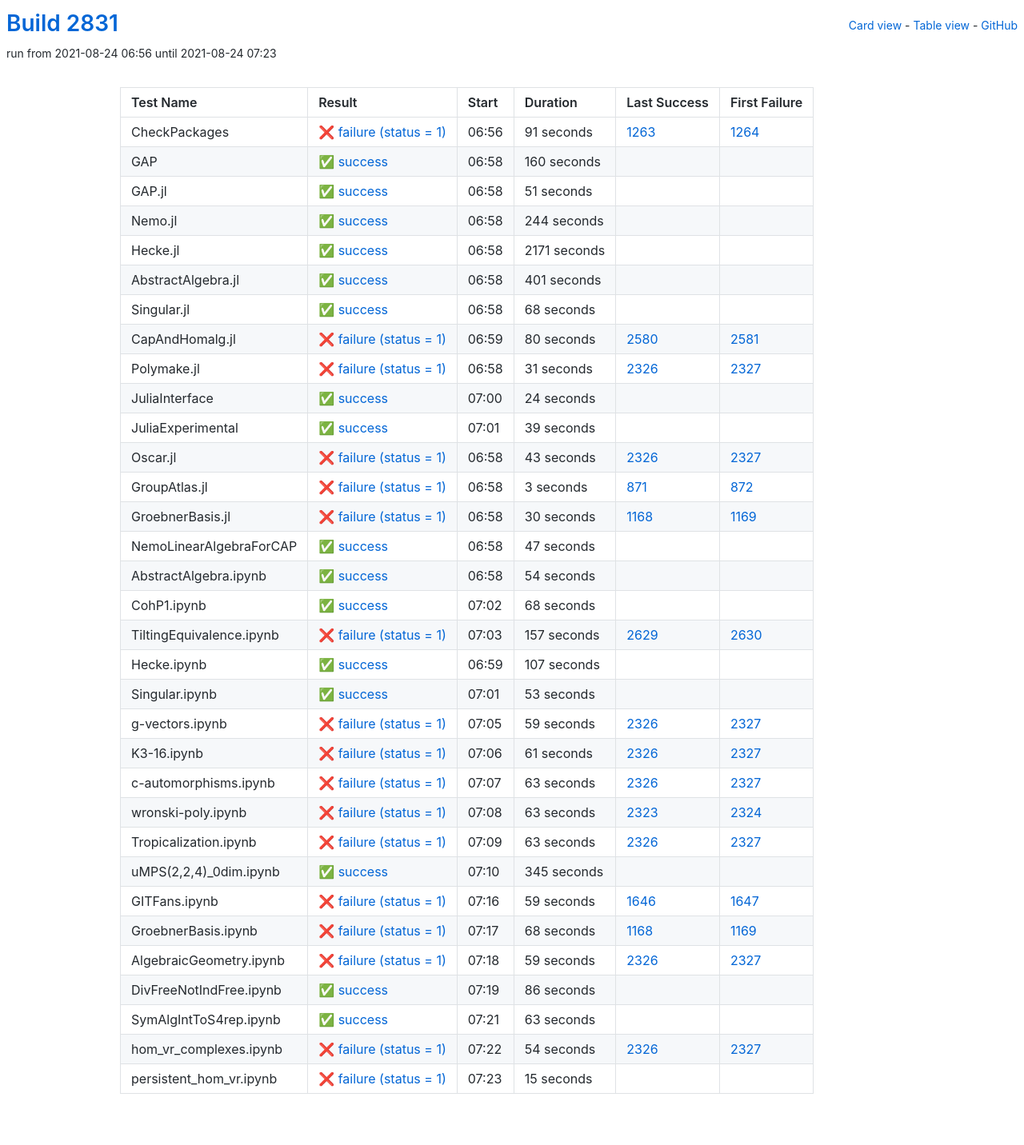
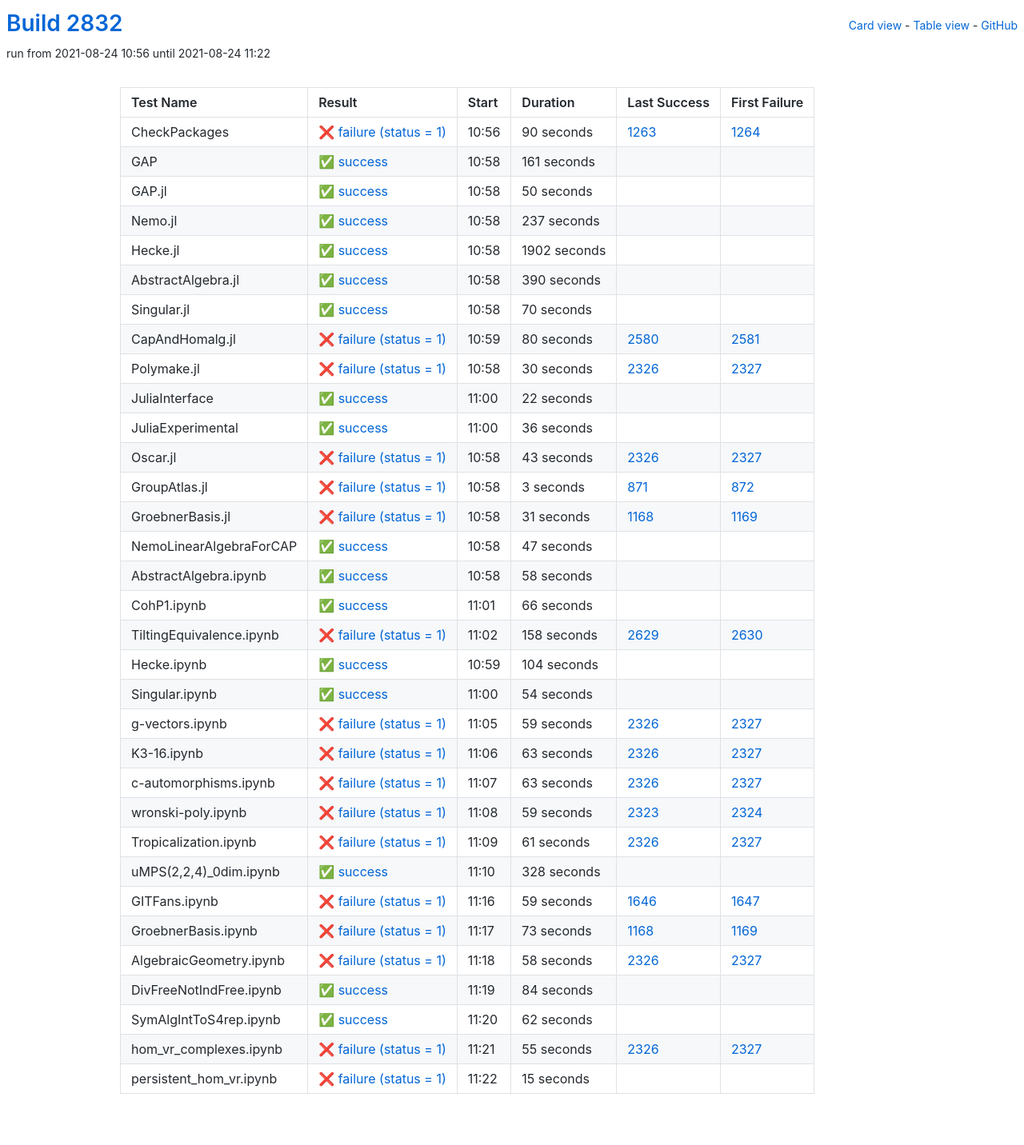
Before and after one commit to oscar-system/oscar-ci-status-stable, a Jekyll site: the page built from table.html, in a window 1280 px wide. Shown: the whole page at 80% size. Built offline with Jekyll 4.4.1, drawn with Linux system fonts in a browser that asks for light colours.

Commit message:
Build #2832

```diff
--- a/_data/ci.yml
+++ b/_data/ci.yml
@@ -1,6 +1,6 @@
 ---
-build: 2831
-build_url: https://oscarci.mathematik.uni-kl.de/job/oscar-stable/2831/
+build: 2832
+build_url: https://oscarci.mathematik.uni-kl.de/job/oscar-stable/2832/
 job: oscar-stable
 organization: oscar-system
 repo: oscar-ci-status-stable
@@ -8,92 +8,92 @@ repourl: https://github.com/oscar-system/oscar-ci-status-stable
 tests:
 - name: CheckPackages
   id: checkpackages
-  log: https://oscarci.mathematik.uni-kl.de/job/oscar-stable/2831/artifact/logs/build-2831/CheckPackages.log
-  start: 2021-08-24 06:56
+  log: https://oscarci.mathematik.uni-kl.de/job/oscar-stable/2832/artifact/logs/build-2832/CheckPackages.log
+  start: 2021-08-24 10:56
   success: false
   exitcode: 1
   status: failure
-  duration: 91
+  duration: 90
   last_success: 1263
   last_success_url: https://oscarci.mathematik.uni-kl.de/job/oscar-stable/1263/
   first_failure: 1264
   first_failure_url: https://oscarci.mathematik.uni-kl.de/job/oscar-stable/1264/
 - name: GAP
   id: gap
-  log: https://oscarci.mathematik.uni-kl.de/job/oscar-stable/2831/artifact/logs/build-2831/GAP.log
-  start: 2021-08-24 06:58
+  log: https://oscarci.mathematik.uni-kl.de/job/oscar-stable/2832/artifact/logs/build-2832/GAP.log
+  start: 2021-08-24 10:58
   success: true
   exitcode: 0
   status: success
-  duration: 160
+  duration: 161
   last_success: false
   last_success_url:
   first_failure: false
   first_failure_url:
 - name: GAP.jl
   id: gap-jl
-  log: https://oscarci.mathematik.uni-kl.de/job/oscar-stable/2831/artifact/logs/build-2831/GAP.jl.log
-  start: 2021-08-24 06:58
+  log: https://oscarci.mathematik.uni-kl.de/job/oscar-stable/2832/artifact/logs/build-2832/GAP.jl.log
+  start: 2021-08-24 10:58
   success: true
   exitcode: 0
   status: success
-  duration: 51
+  duration: 50
   last_success: false
   last_success_url:
   first_failure: false
   first_failure_url:
 - name: Nemo.jl
   id: nemo-jl
-  log: https://oscarci.mathematik.uni-kl.de/job/oscar-stable/2831/artifact/logs/build-2831/Nemo.jl.log
-  start: 2021-08-24 06:58
+  log: https://oscarci.mathematik.uni-kl.de/job/oscar-stable/2832/artifact/logs/build-2832/Nemo.jl.log
+  start: 2021-08-24 10:58
   success: true
   exitcode: 0
   status: success
-  duration: 244
+  duration: 237
   last_success: false
   last_success_url:
   first_failure: false
   first_failure_url:
 - name: Hecke.jl
   id: hecke-jl
-  log: https://oscarci.mathematik.uni-kl.de/job/oscar-stable/2831/artifact/logs/build-2831/Hecke.jl.log
-  start: 2021-08-24 06:58
+  log: https://oscarci.mathematik.uni-kl.de/job/oscar-stable/2832/artifact/logs/build-2832/Hecke.jl.log
+  start: 2021-08-24 10:58
   success: true
   exitcode: 0
   status: success
-  duration: 2171
+  duration: 1902
   last_success: false
   last_success_url:
   first_failure: false
   first_failure_url:
 - name: AbstractAlgebra.jl
   id: abstractalgebra-jl
-  log: https://oscarci.mathematik.uni-kl.de/job/oscar-stable/2831/artifact/logs/build-2831/AbstractAlgebra.jl.log
-  start: 2021-08-24 06:58
+  log: https://oscarci.mathematik.uni-kl.de/job/oscar-stable/2832/artifact/logs/build-2832/AbstractAlgebra.jl.log
+  start: 2021-08-24 10:58
   success: true
   exitcode: 0
   status: success
-  duration: 401
+  duration: 390
   last_success: false
   last_success_url:
   first_failure: false
   first_failure_url:
 - name: Singular.jl
   id: singular-jl
-  log: https://oscarci.mathematik.uni-kl.de/job/oscar-stable/2831/artifact/logs/build-2831/Singular.jl.log
-  start: 2021-08-24 06:58
+  log: https://oscarci.mathematik.uni-kl.de/job/oscar-stable/2832/artifact/logs/build-2832/Singular.jl.log
+  start: 2021-08-24 10:58
   success: true
   exitcode: 0
   status: success
-  duration: 68
+  duration: 70
   last_success: false
   last_success_url:
   first_failure: false
   first_failure_url:
 - name: CapAndHomalg.jl
   id: capandhomalg-jl
-  log: https://oscarci.mathematik.uni-kl.de/job/oscar-stable/2831/artifact/logs/build-2831/CapAndHomalg.jl.log
-  start: 2021-08-24 06:59
+  log: https://oscarci.mathematik.uni-kl.de/job/oscar-stable/2832/artifact/logs/build-2832/CapAndHomalg.jl.log
+  start: 2021-08-24 10:59
   success: false
   exitcode: 1
   status: failure
@@ -104,44 +104,44 @@ tests:
   first_failure_url: https://oscarci.mathematik.uni-kl.de/job/oscar-stable/2581/
 - name: Polymake.jl
   id: polymake-jl
-  log: https://oscarci.mathematik.uni-kl.de/job/oscar-stable/2831/artifact/logs/build-2831/Polymake.jl.log
-  start: 2021-08-24 06:58
+  log: https://oscarci.mathematik.uni-kl.de/job/oscar-stable/2832/artifact/logs/build-2832/Polymake.jl.log
+  start: 2021-08-24 10:58
   success: false
   exitcode: 1
   status: failure
-  duration: 31
+  duration: 30
   last_success: 2326
   last_success_url: https://oscarci.mathematik.uni-kl.de/job/oscar-stable/2326/
   first_failure: 2327
   first_failure_url: https://oscarci.mathematik.uni-kl.de/job/oscar-stable/2327/
 - name: JuliaInterface
   id: juliainterface
-  log: https://oscarci.mathematik.uni-kl.de/job/oscar-stable/2831/artifact/logs/build-2831/JuliaInterface.log
-  start: 2021-08-24 07:00
+  log: https://oscarci.mathematik.uni-kl.de/job/oscar-stable/2832/artifact/logs/build-2832/JuliaInterface.log
+  start: 2021-08-24 11:00
   success: true
   exitcode: 0
   status: success
-  duration: 24
+  duration: 22
   last_success: false
   last_success_url:
   first_failure: false
   first_failure_url:
 - name: JuliaExperimental
   id: juliaexperimental
-  log: https://oscarci.mathematik.uni-kl.de/job/oscar-stable/2831/artifact/logs/build-2831/JuliaExperimental.log
-  start: 2021-08-24 07:01
+  log: https://oscarci.mathematik.uni-kl.de/job/oscar-stable/2832/artifact/logs/build-2832/JuliaExperimental.log
+  start: 2021-08-24 11:00
   success: true
   exitcode: 0
   status: success
-  duration: 39
+  duration: 36
   last_success: false
   last_success_url:
   first_failure: false
   first_failure_url:
 - name: Oscar.jl
   id: oscar-jl
-  log: https://oscarci.mathematik.uni-kl.de/job/oscar-stable/2831/artifact/logs/build-2831/Oscar.jl.log
-  start: 2021-08-24 06:58
+  log: https://oscarci.mathematik.uni-kl.de/job/oscar-stable/2832/artifact/logs/build-2832/Oscar.jl.log
+  start: 2021-08-24 10:58
   success: false
   exitcode: 1
   status: failure
@@ -152,8 +152,8 @@ tests:
   first_failure_url: https://oscarci.mathematik.uni-kl.de/job/oscar-stable/2327/
 - name: GroupAtlas.jl
   id: groupatlas-jl
-  log: https://oscarci.mathematik.uni-kl.de/job/oscar-stable/2831/artifact/logs/build-2831/GroupAtlas.jl.log
-  start: 2021-08-24 06:58
+  log: https://oscarci.mathematik.uni-kl.de/job/oscar-stable/2832/artifact/logs/build-2832/GroupAtlas.jl.log
+  start: 2021-08-24 10:58
   success: false
   exitcode: 1
   status: failure
@@ -164,20 +164,20 @@ tests:
   first_failure_url: https://oscarci.mathematik.uni-kl.de/job/oscar-stable/872/
 - name: GroebnerBasis.jl
   id: groebnerbasis-jl
-  log: https://oscarci.mathematik.uni-kl.de/job/oscar-stable/2831/artifact/logs/build-2831/GroebnerBasis.jl.log
-  start: 2021-08-24 06:58
+  log: https://oscarci.mathematik.uni-kl.de/job/oscar-stable/2832/artifact/logs/build-2832/GroebnerBasis.jl.log
+  start: 2021-08-24 10:58
   success: false
   exitcode: 1
   status: failure
-  duration: 30
+  duration: 31
   last_success: 1168
   last_success_url: https://oscarci.mathematik.uni-kl.de/job/oscar-stable/1168/
   first_failure: 1169
   first_failure_url: https://oscarci.mathematik.uni-kl.de/job/oscar-stable/1169/
 - name: NemoLinearAlgebraForCAP
   id: nemolinearalgebraforcap
-  log: https://oscarci.mathematik.uni-kl.de/job/oscar-stable/2831/artifact/logs/build-2831/NemoLinearAlgebraForCAP.log
-  start: 2021-08-24 06:58
+  log: https://oscarci.mathematik.uni-kl.de/job/oscar-stable/2832/artifact/logs/build-2832/NemoLinearAlgebraForCAP.log
+  start: 2021-08-24 10:58
   success: true
   exitcode: 0
   status: success
@@ -188,8 +188,56 @@ tests:
   first_failure_url:
 - name: AbstractAlgebra.ipynb
   id: abstractalgebra-ipynb
-  log: https://oscarci.mathematik.uni-kl.de/job/oscar-stable/2831/artifact/logs/build-2831/AbstractAlgebra.ipynb.log
-  start: 2021-08-24 06:58
+  log: https://oscarci.mathematik.uni-kl.de/job/oscar-stable/2832/artifact/logs/build-2832/AbstractAlgebra.ipynb.log
+  start: 2021-08-24 10:58
+  success: true
+  exitcode: 0
+  status: success
+  duration: 58
+  last_success: false
+  last_success_url:
+  first_failure: false
+  first_failure_url:
+- name: CohP1.ipynb
+  id: cohp1-ipynb
+  log: https://oscarci.mathematik.uni-kl.de/job/oscar-stable/2832/artifact/logs/build-2832/CohP1.ipynb.log
+  start: 2021-08-24 11:01
+  success: true
+  exitcode: 0
+  status: success
+  duration: 66
+  last_success: false
+  last_success_url:
+  first_failure: false
+  first_failure_url:
+- name: TiltingEquivalence.ipynb
+  id: tiltingequivalence-ipynb
+  log: https://oscarci.mathematik.uni-kl.de/job/oscar-stable/2832/artifact/logs/build-2832/TiltingEquivalence.ipynb.log
+  start: 2021-08-24 11:02
+  success: false
+  exitcode: 1
+  status: failure
+  duration: 158
+  last_success: 2629
+  last_success_url: https://oscarci.mathematik.uni-kl.de/job/oscar-stable/2629/
+  first_failure: 2630
+  first_failure_url: https://oscarci.mathematik.uni-kl.de/job/oscar-stable/2630/
+- name: Hecke.ipynb
+  id: hecke-ipynb
+  log: https://oscarci.mathematik.uni-kl.de/job/oscar-stable/2832/artifact/logs/build-2832/Hecke.ipynb.log
+  start: 2021-08-24 10:59
+  success: true
+  exitcode: 0
+  status: success
+  duration: 104
+  last_success: false
+  last_success_url:
+  first_failure: false
+  first_failure_url:
+- name: Singular.ipynb
+  id: singular-ipynb
+  log: https://oscarci.mathematik.uni-kl.de/job/oscar-stable/2832/artifact/logs/build-2832/Singular.ipynb.log
+  start: 2021-08-24 11:00
   success: true
   exitcode: 0
   status: success
@@ -198,58 +246,10 @@ tests:
   last_success_url:
   first_failure: false
   first_failure_url:
-- name: CohP1.ipynb
-  id: cohp1-ipynb
-  log: https://oscarci.mathematik.uni-kl.de/job/oscar-stable/2831/artifact/logs/build-2831/CohP1.ipynb.log
-  start: 2021-08-24 07:02
-  success: true
-  exitcode: 0
-  status: success
-  duration: 68
-  last_success: false
-  last_success_url:
-  first_failure: false
-  first_failure_url:
-- name: TiltingEquivalence.ipynb
-  id: tiltingequivalence-ipynb
-  log: https://oscarci.mathematik.uni-kl.de/job/oscar-stable/2831/artifact/logs/build-2831/TiltingEquivalence.ipynb.log
-  start: 2021-08-24 07:03
-  success: false
-  exitcode: 1
-  status: failure
-  duration: 157
-  last_success: 2629
-  last_success_url: https://oscarci.mathematik.uni-kl.de/job/oscar-stable/2629/
-  first_failure: 2630
-  first_failure_url: https://oscarci.mathematik.uni-kl.de/job/oscar-stable/2630/
-- name: Hecke.ipynb
-  id: hecke-ipynb
-  log: https://oscarci.mathematik.uni-kl.de/job/oscar-stable/2831/artifact/logs/build-2831/Hecke.ipynb.log
-  start: 2021-08-24 06:59
-  success: true
-  exitcode: 0
-  status: success
-  duration: 107
-  last_success: false
-  last_success_url:
-  first_failure: false
-  first_failure_url:
-- name: Singular.ipynb
-  id: singular-ipynb
-  log: https://oscarci.mathematik.uni-kl.de/job/oscar-stable/2831/artifact/logs/build-2831/Singular.ipynb.log
-  start: 2021-08-24 07:01
-  success: true
-  exitcode: 0
-  status: success
-  duration: 53
-  last_success: false
-  last_success_url:
-  first_failure: false
-  first_failure_url:
 - name: g-vectors.ipynb
   id: g-vectors-ipynb
-  log: https://oscarci.mathematik.uni-kl.de/job/oscar-stable/2831/artifact/logs/build-2831/g-vectors.ipynb.log
-  start: 2021-08-24 07:05
+  log: https://oscarci.mathematik.uni-kl.de/job/oscar-stable/2832/artifact/logs/build-2832/g-vectors.ipynb.log
+  start: 2021-08-24 11:05
   success: false
   exitcode: 1
   status: failure
@@ -260,20 +260,20 @@ tests:
   first_failure_url: https://oscarci.mathematik.uni-kl.de/job/oscar-stable/2327/
 - name: K3-16.ipynb
   id: k3-16-ipynb
-  log: https://oscarci.mathematik.uni-kl.de/job/oscar-stable/2831/artifact/logs/build-2831/K3-16.ipynb.log
-  start: 2021-08-24 07:06
+  log: https://oscarci.mathematik.uni-kl.de/job/oscar-stable/2832/artifact/logs/build-2832/K3-16.ipynb.log
+  start: 2021-08-24 11:06
   success: false
   exitcode: 1
   status: failure
-  duration: 61
+  duration: 63
   last_success: 2326
   last_success_url: https://oscarci.mathematik.uni-kl.de/job/oscar-stable/2326/
   first_failure: 2327
   first_failure_url: https://oscarci.mathematik.uni-kl.de/job/oscar-stable/2327/
 - name: c-automorphisms.ipynb
   id: c-automorphisms-ipynb
-  log: https://oscarci.mathematik.uni-kl.de/job/oscar-stable/2831/artifact/logs/build-2831/c-automorphisms.ipynb.log
-  start: 2021-08-24 07:07
+  log: https://oscarci.mathematik.uni-kl.de/job/oscar-stable/2832/artifact/logs/build-2832/c-automorphisms.ipynb.log
+  start: 2021-08-24 11:07
   success: false
   exitcode: 1
   status: failure
@@ -284,44 +284,44 @@ tests:
   first_failure_url: https://oscarci.mathematik.uni-kl.de/job/oscar-stable/2327/
 - name: wronski-poly.ipynb
   id: wronski-poly-ipynb
-  log: https://oscarci.mathematik.uni-kl.de/job/oscar-stable/2831/artifact/logs/build-2831/wronski-poly.ipynb.log
-  start: 2021-08-24 07:08
+  log: https://oscarci.mathematik.uni-kl.de/job/oscar-stable/2832/artifact/logs/build-2832/wronski-poly.ipynb.log
+  start: 2021-08-24 11:08
   success: false
   exitcode: 1
   status: failure
-  duration: 63
+  duration: 59
   last_success: 2323
   last_success_url: https://oscarci.mathematik.uni-kl.de/job/oscar-stable/2323/
   first_failure: 2324
   first_failure_url: https://oscarci.mathematik.uni-kl.de/job/oscar-stable/2324/
 - name: Tropicalization.ipynb
   id: tropicalization-ipynb
-  log: https://oscarci.mathematik.uni-kl.de/job/oscar-stable/2831/artifact/logs/build-2831/Tropicalization.ipynb.log
-  start: 2021-08-24 07:09
+  log: https://oscarci.mathematik.uni-kl.de/job/oscar-stable/2832/artifact/logs/build-2832/Tropicalization.ipynb.log
+  start: 2021-08-24 11:09
   success: false
   exitcode: 1
   status: failure
-  duration: 63
+  duration: 61
   last_success: 2326
   last_success_url: https://oscarci.mathematik.uni-kl.de/job/oscar-stable/2326/
   first_failure: 2327
   first_failure_url: https://oscarci.mathematik.uni-kl.de/job/oscar-stable/2327/
 - name: uMPS(2,2,4)_0dim.ipynb
   id: umps-2-2-4-0dim-ipynb
-  log: https://oscarci.mathematik.uni-kl.de/job/oscar-stable/2831/artifact/logs/build-2831/uMPS-2-2-4-_0dim.ipynb.log
-  start: 2021-08-24 07:10
+  log: https://oscarci.mathematik.uni-kl.de/job/oscar-stable/2832/artifact/logs/build-2832/uMPS-2-2-4-_0dim.ipynb.log
+  start: 2021-08-24 11:10
   success: true
   exitcode: 0
   status: success
-  duration: 345
+  duration: 328
   last_success: false
   last_success_url:
   first_failure: false
   first_failure_url:
 - name: GITFans.ipynb
   id: gitfans-ipynb
-  log: https://oscarci.mathematik.uni-kl.de/job/oscar-stable/2831/artifact/logs/build-2831/GITFans.ipynb.log
-  start: 2021-08-24 07:16
+  log: https://oscarci.mathematik.uni-kl.de/job/oscar-stable/2832/artifact/logs/build-2832/GITFans.ipynb.log
+  start: 2021-08-24 11:16
   success: false
   exitcode: 1
   status: failure
@@ -332,68 +332,68 @@ tests:
   first_failure_url: https://oscarci.mathematik.uni-kl.de/job/oscar-stable/1647/
 - name: GroebnerBasis.ipynb
   id: groebnerbasis-ipynb
-  log: https://oscarci.mathematik.uni-kl.de/job/oscar-stable/2831/artifact/logs/build-2831/GroebnerBasis.ipynb.log
-  start: 2021-08-24 07:17
+  log: https://oscarci.mathematik.uni-kl.de/job/oscar-stable/2832/artifact/logs/build-2832/GroebnerBasis.ipynb.log
+  start: 2021-08-24 11:17
   success: false
   exitcode: 1
   status: failure
-  duration: 68
+  duration: 73
   last_success: 1168
   last_success_url: https://oscarci.mathematik.uni-kl.de/job/oscar-stable/1168/
   first_failure: 1169
   first_failure_url: https://oscarci.mathematik.uni-kl.de/job/oscar-stable/1169/
 - name: AlgebraicGeometry.ipynb
   id: algebraicgeometry-ipynb
-  log: https://oscarci.mathematik.uni-kl.de/job/oscar-stable/2831/artifact/logs/build-2831/AlgebraicGeometry.ipynb.log
-  start: 2021-08-24 07:18
+  log: https://oscarci.mathematik.uni-kl.de/job/oscar-stable/2832/artifact/logs/build-2832/AlgebraicGeometry.ipynb.log
+  start: 2021-08-24 11:18
   success: false
   exitcode: 1
   status: failure
-  duration: 59
+  duration: 58
   last_success: 2326
   last_success_url: https://oscarci.mathematik.uni-kl.de/job/oscar-stable/2326/
   first_failure: 2327
   first_failure_url: https://oscarci.mathematik.uni-kl.de/job/oscar-stable/2327/
 - name: DivFreeNotIndFree.ipynb
   id: divfreenotindfree-ipynb
-  log: https://oscarci.mathematik.uni-kl.de/job/oscar-stable/2831/artifact/logs/build-2831/DivFreeNotIndFree.ipynb.log
-  start: 2021-08-24 07:19
+  log: https://oscarci.mathematik.uni-kl.de/job/oscar-stable/2832/artifact/logs/build-2832/DivFreeNotIndFree.ipynb.log
+  start: 2021-08-24 11:19
   success: true
   exitcode: 0
   status: success
-  duration: 86
+  duration: 84
   last_success: false
   last_success_url:
   first_failure: false
   first_failure_url:
 - name: SymAlgIntToS4rep.ipynb
   id: symalginttos4rep-ipynb
-  log: https://oscarci.mathematik.uni-kl.de/job/oscar-stable/2831/artifact/logs/build-2831/SymAlgIntToS4rep.ipynb.log
-  start: 2021-08-24 07:21
+  log: https://oscarci.mathematik.uni-kl.de/job/oscar-stable/2832/artifact/logs/build-2832/SymAlgIntToS4rep.ipynb.log
+  start: 2021-08-24 11:20
   success: true
   exitcode: 0
   status: success
-  duration: 63
+  duration: 62
   last_success: false
   last_success_url:
   first_failure: false
   first_failure_url:
 - name: hom_vr_complexes.ipynb
   id: hom-vr-complexes-ipynb
-  log: https://oscarci.mathematik.uni-kl.de/job/oscar-stable/2831/artifact/logs/build-2831/hom_vr_complexes.ipynb.log
-  start: 2021-08-24 07:22
+  log: https://oscarci.mathematik.uni-kl.de/job/oscar-stable/2832/artifact/logs/build-2832/hom_vr_complexes.ipynb.log
+  start: 2021-08-24 11:21
   success: false
   exitcode: 1
   status: failure
-  duration: 54
+  duration: 55
   last_success: 2326
   last_success_url: https://oscarci.mathematik.uni-kl.de/job/oscar-stable/2326/
   first_failure: 2327
   first_failure_url: https://oscarci.mathematik.uni-kl.de/job/oscar-stable/2327/
 - name: persistent_hom_vr.ipynb
   id: persistent-hom-vr-ipynb
-  log: https://oscarci.mathematik.uni-kl.de/job/oscar-stable/2831/artifact/logs/build-2831/persistent_hom_vr.ipynb.log
-  start: 2021-08-24 07:23
+  log: https://oscarci.mathematik.uni-kl.de/job/oscar-stable/2832/artifact/logs/build-2832/persistent_hom_vr.ipynb.log
+  start: 2021-08-24 11:22
   success: false
   exitcode: 1
   status: failure
```
Also changed, not shown: README.md.
